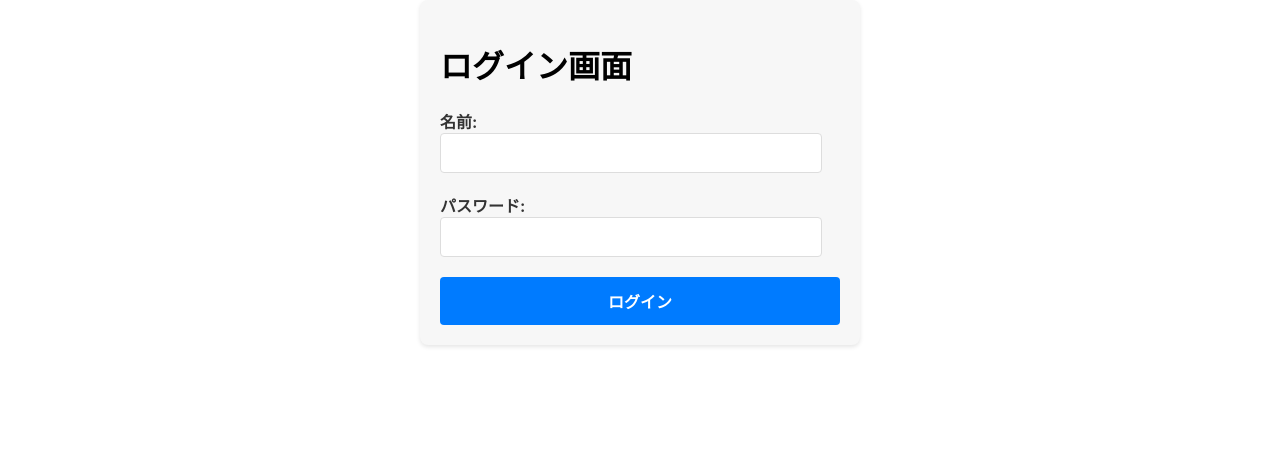
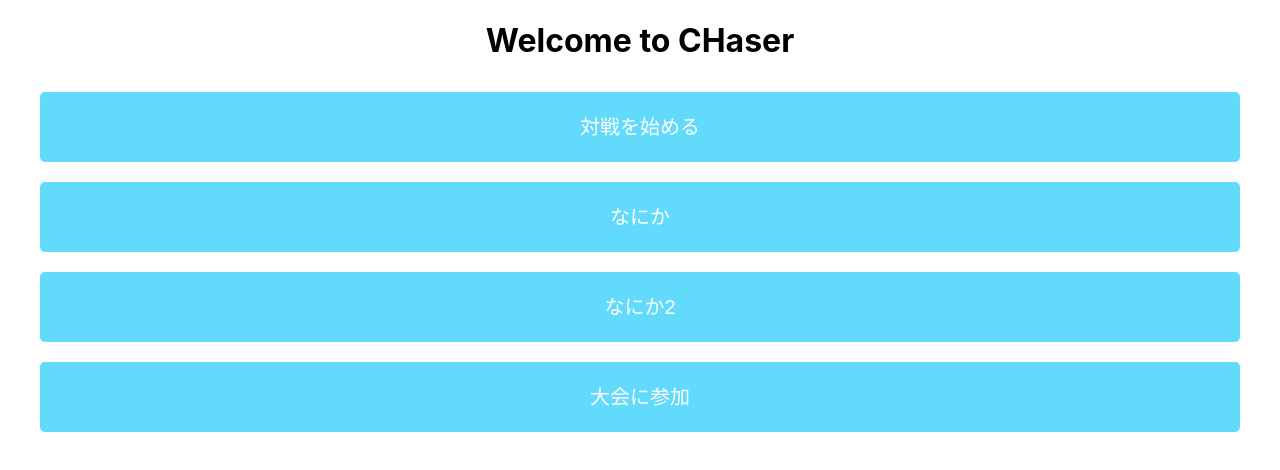
Before and after one commit to Daisuke0655/Chaser, a React (Create React App) app: page /initial in a window 1280 px wide. Shown: the top 470 px of the page. Built offline with nearby package versions, Linux system fonts and the light colour scheme.

Commit message:
route Login to initialPage

```diff
--- a/package.json
+++ b/package.json
@@ -8,6 +8,7 @@
     "@testing-library/user-event": "^13.5.0",
     "react": "^18.3.1",
     "react-dom": "^18.3.1",
+    "react-router-dom": "^6.23.1",
     "react-scripts": "5.0.1",
     "web-vitals": "^2.1.4"
   },
--- a/src/App.js
+++ b/src/App.js
@@ -1,6 +1,7 @@
 import React from "react";
-import Login from "./components/Login/Login";
 import { BrowserRouter, Routes, Route} from "react-router-dom";
+import InitialPage from "./pages/InitiaPage/InitialPage";
+import Login from "./pages/Login/Login";
 
 
 const App = () =>{
@@ -9,6 +10,7 @@ const App = () =>{
             <BrowserRouter>
             <Routes>
                 <Route path="/" element={<Login />}></Route>
+                <Route path="/initial" element={<InitialPage />}></Route>
             </Routes>
             </BrowserRouter>
         </div>
--- a/src/index.js
+++ b/src/index.js
@@ -1,8 +1,7 @@
 import React from 'react';
 import ReactDOM from 'react-dom/client';
 import './index.css';
-// import App from './App';
-import App from './components/Login/Login'
+import App from './App';
 import reportWebVitals from './reportWebVitals';
 
 const root = ReactDOM.createRoot(document.getElementById('root'));
--- a/src/pages/initialPage.js
+++ b/src/pages/InitiaPage/InitialPage.js
@@ -1,6 +1,6 @@
-import './initialPage.css';
+import './InitialPage.css';
 
-function initialPage() {
+function InitialPage() {
   return (
     <div className="initialPage">
       <h1>Welcome to CHaser</h1>
@@ -12,4 +12,4 @@ function initialPage() {
   );
 }
 
-export default initialPage
+export default InitialPage
--- a/src/components/Login/Login.jsx
+++ b/src/pages/Login/Login.jsx
@@ -1,8 +1,10 @@
 import React, { useState } from 'react';
 import './Login.css';
-
+import { useNavigate } from 'react-router-dom';
 
 const Login = () => {
+  const navigate = useNavigate()
+
   const [formData,setFormData] = useState({
     name: '',
     password: '',
@@ -27,6 +29,7 @@ const Login = () => {
       console.log('receive data')
       setFormData({ name: '', password: ''})
       setErrors({})
+      navigate('/initial')
     }else{
       setErrors(newErrors)
     }
@@ -58,7 +61,7 @@ const Login = () => {
           <label className='label'>パスワード:</label>
           {errors.password && <span className="error">{errors.password}</span>}
           <input
-            type='text'
+            type='password'
             name='password'
             value={formData.password}
             onChange= {handleChange}
```
Also changed, not shown: src/pages/InitiaPage/InitialPage.css (renamed from src/pages/initialPage.css), src/pages/Login/Login.css (renamed from src/components/Login/Login.css), 1 other file (tests, documents, lock files or other folders).
